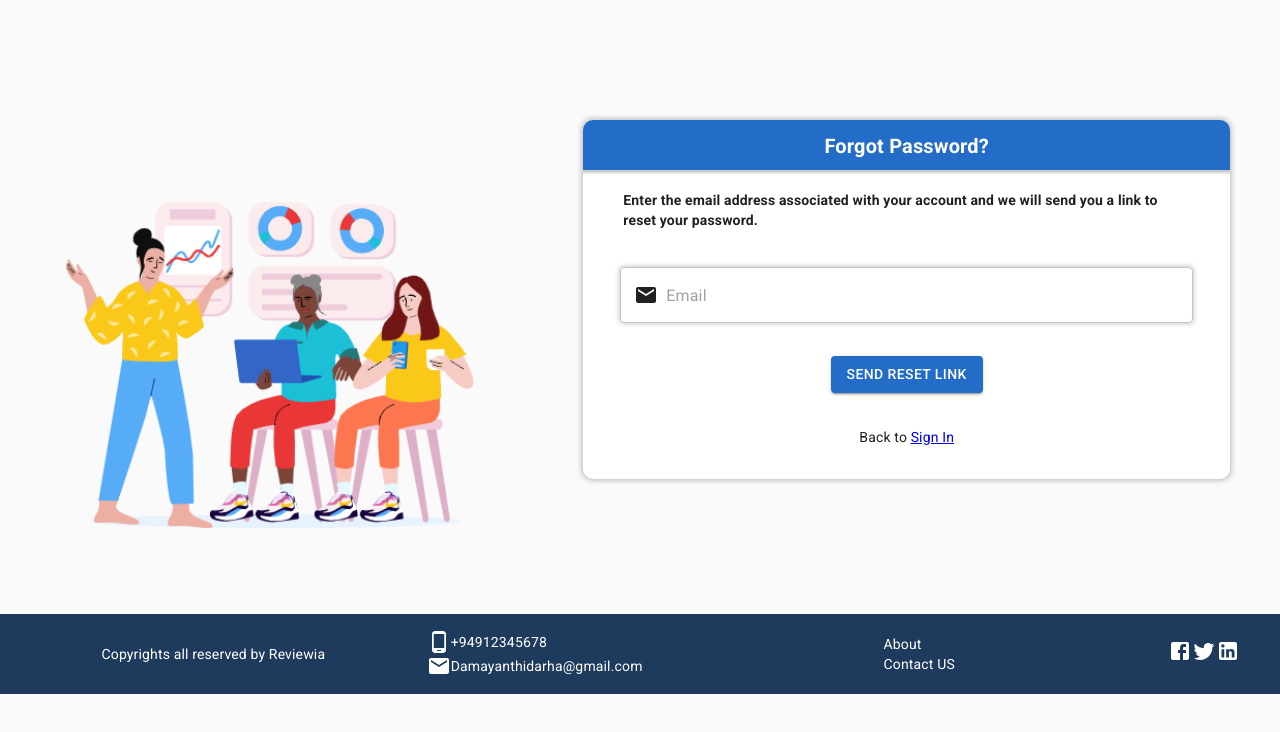
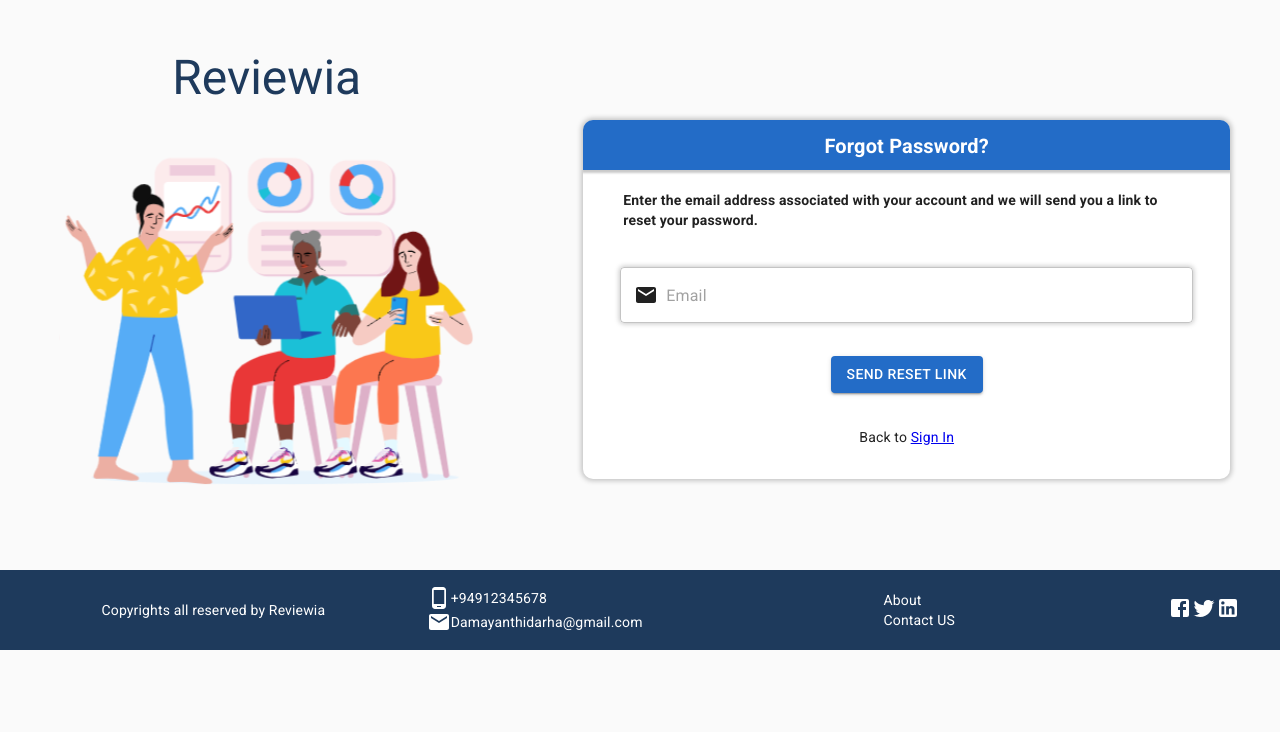
Before and after one commit to dev-stream-lk/reviewia, a React (Create React App) app: page /passwordRecovery in a window 1280 px wide. Shown: the top 732 px of the page. Built offline with nearby package versions, Linux system fonts and the light colour scheme; the HTML template or start-up script is replaced by a standard one.

Commit message:
add Reviewia name

```diff
--- a/public/index.html
+++ b/public/index.html
@@ -26,7 +26,7 @@
       work correctly both with client-side routing and a non-root public URL.
       Learn how to configure a non-root public URL by running `npm run build`.
     -->
-    <title>React App</title>
+    <title>Reviewia</title>
 </head>
 <body>
 <noscript>You need to enable JavaScript to run this app.</noscript>
--- a/src/components/Header.js
+++ b/src/components/Header.js
@@ -229,7 +229,7 @@
             { userData.isLoggedIn ?
               (
                 <Controls.ActionButton textColor="white" component={Link} to={{pathname:"/product/add"}}>
-                  <AddIcon/> Add New
+                  <AddIcon/> New Post
                 </Controls.ActionButton>
               ):null
             }
--- a/src/pages/AboutUs.js
+++ b/src/pages/AboutUs.js
@@ -11,12 +11,13 @@
   },
 }));
 
-const AboutUs = () => {
+const AboutUs = (props ) => {
   const classes = useStyles();
+  const { userData, setUserData} = props;
 
   return (
     <>
-      <Header />
+      <Header userData={userData} setUserData={setUserData} />
       <Grid container>
         <Grid item xs={12}>
           <Controls.Paper>
--- a/src/pages/HomePage.js
+++ b/src/pages/HomePage.js
@@ -187,7 +187,7 @@
                                 We are here to Help you
                             </Typography>
                             <Typography variant="h6" component="div" className={classes.headSubHeader}>
-                            Lorem ipsum dolor sit amet, consectetur adipiscing elit. Vivamus ut nunc sit amet tortor tincidunt sagittis. Aliquam commodo tristique dolor ut laoreet. Sed consectetur blandit tempor.
+                            Lorem ipsum dolor sit amet, consectetur adipisicing elit. Quos blanditiis tenetur unde suscipit, quam beatae rerum inventore consectetur, neque doloribus, cupiditate numquam dignissimos laborum fugiat deleniti?
                             </Typography>
                         </Grid>
                         <Grid item xs={12} md={6} lg={5} className={classes.headImage}>
--- a/src/pages/Login.js
+++ b/src/pages/Login.js
@@ -46,6 +46,9 @@
         [theme.breakpoints.up("md")]:{
             display:"inherit"
         }
+    },
+    title:{
+        color: `${theme.palette.primary.main} !important`
     }
 }))
 
@@ -361,8 +364,9 @@
         <Grid container>
             <Grid item xs={1} sm></Grid>
             <Grid item xs={false} className={classes.loginImage}  md={5}>
-                <Grid container justifyContent="center">
-                    <img style={{marginTop:150}} src={MainImage} />
+                <Grid container justifyContent="center" style={{flexDirection:"column"}}>
+                    <Typography variant="h3" align="center" className={classes.title} >Reviewia</Typography>
+                    <img  src={MainImage} />
                 </Grid>
             </Grid>
             <Grid item xs={12} sm={10} md={7} className={classes.wrapper}>
--- a/src/pages/PasswordRecovery.js
+++ b/src/pages/PasswordRecovery.js
@@ -43,6 +43,9 @@
     [theme.breakpoints.up("md")]:{
         display:"inherit"
     }
+  },
+  title:{
+    color: `${theme.palette.primary.main} !important`
   }
 }));
 
@@ -122,9 +125,10 @@
     <>
     <Grid container style={{marginBottom:40}}>
       <Grid item xs={1} sm></Grid>
-      <Grid item xs={false} className={classes.loginImage}  md={5}>
-          <Grid container justifyContent="center">
-              <img style={{marginTop:150}} src={MainImage} />
+      <Grid item xs={false} className={classes.loginImage} style={{marginTop:50}} md={5}>
+          <Grid container justifyContent="center" style={{flexDirection:"column"}} >
+              <Typography variant="h3" align="center" className={classes.title} >Reviewia</Typography>
+              <img src={MainImage} />
           </Grid>
       </Grid>
       <Grid item xs={12} sm={10} md={7} className={classes.wrapper}>
--- a/src/pages/TermsOfService.js
+++ b/src/pages/TermsOfService.js
@@ -43,6 +43,9 @@
       display: "inherit",
     },
   },
+  title:{
+    color: `${theme.palette.primary.main} !important`
+}
 }));
 
 const ButtonSet = () => {
@@ -172,8 +175,9 @@
     <Grid container>
       <Grid item xs={1} sm></Grid>
       <Grid item xs={false} className={classes.loginImage} md={5}>
-        <Grid container justifyContent="center">
-          <img style={{ marginTop: 150 }} src={MainImage} />
+        <Grid container justifyContent="center" style={{flexDirection:"column"}}>
+          <Typography variant="h3" align="center" className={classes.title}>Reviewia</Typography>
+          <img src={MainImage} />
         </Grid>
       </Grid>
       <Grid item xs={12} sm={10} md={7} className={classes.wrapper}>
```
